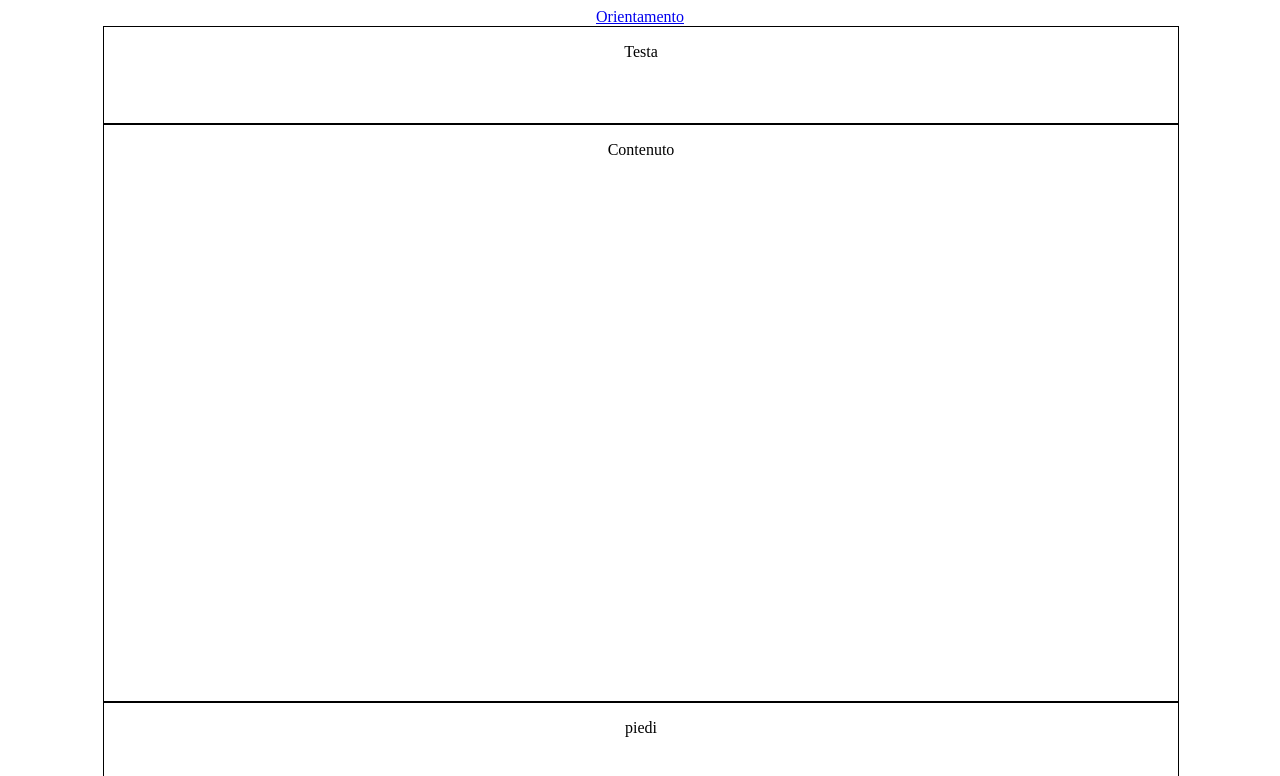
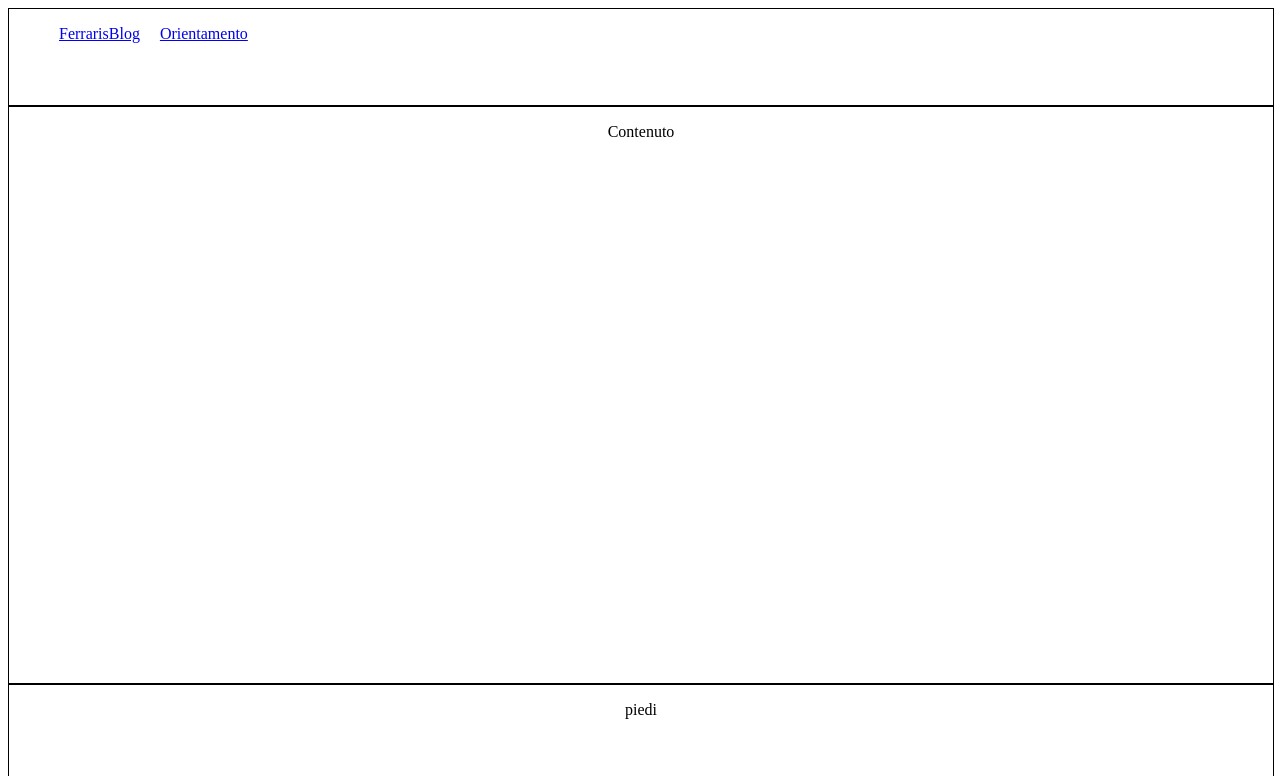
Before and after one commit to code-redmark/FerrarisBlog, a React (Vite) app: page / in a window 1280 px wide. Shown: the top 776 px of the page. Built offline with nearby package versions, Linux system fonts and the light colour scheme.

Commit message:
Fatto il componente Testa che contiene la lista di schede nel sito

```diff
--- a/src/App.css
+++ b/src/App.css
@@ -1,5 +1,5 @@
 #root {
-  width: 85%;
+  width: 100%;
   min-height: 100%;
   margin: 0 auto;
   text-align: center;
--- /dev/null
+++ b/src/componenti/Testa.css
@@ -0,0 +1,16 @@
+ul#ListaTesta {
+    padding-right: 99%;
+    list-style: none;
+}
+
+ul#ListaTesta li {
+    padding: 10px;
+    display: inline;
+}
+
+.Testa {
+    width: 100%;
+    height: 12vh;
+    border: 1px solid black;
+    margin: auto;
+}
--- /dev/null
+++ b/src/componenti/Testa.jsx
@@ -0,0 +1,13 @@
+import { Link } from 'react-router-dom'
+import "./Testa.css"
+
+export default function Testa() {
+    return (
+        <div className='Testa'>
+            <ul id="ListaTesta">
+                <li><Link to="/">FerrarisBlog</Link></li>
+                <li><Link to="/Orientamento">Orientamento</Link></li>
+            </ul>
+        </div>
+    )
+}
--- a/src/pagine/Home.jsx
+++ b/src/pagine/Home.jsx
@@ -1,16 +1,11 @@
 import { Link } from 'react-router-dom'
+import Testa from "../componenti/Testa.jsx"
 import './Pagina.css'
 
 export default function Home() {
     return (
         <main>
-            <div>
-                <Link to="/Orientamento"> Orientamento </Link>
-            </div>
-
-            <div className='Testa'>
-                <p>Testa</p>
-            </div>
+            <Testa></Testa>
 
             <div className='Contenuto'>
                 <p>Contenuto</p>
@@ -20,7 +15,6 @@ export default function Home() {
             <p>piedi</p>
             </div>
 
-
         </main>
 
     )
--- a/src/pagine/Orientamento.jsx
+++ b/src/pagine/Orientamento.jsx
@@ -1,15 +1,11 @@
 import { Link } from 'react-router-dom'
 import './Pagina.css'
+import Testa from '../componenti/Testa'
 
 export default function Orientamento() {
     return (
         <main>
-            <div>
-                <Link to="/"> Torna a home </Link>
-            </div>
-            <div className='Testa'>
-                <p>Testa Orientamento</p>
-            </div>
+            <Testa></Testa>
 
             <div className='Contenuto'>
                 <p>Contenuto Orientamento</p>
--- a/src/pagine/Pagina.css
+++ b/src/pagine/Pagina.css
@@ -1,9 +1,4 @@
-.Testa {
-    width: 100%;
-    height: 12vh;
-    border: 1px solid black;
-    margin: auto;
-}
+
 
 .Piedi {
     width: 100%;
```
Also changed, not shown: 1 other file (tests, documents, lock files or other folders).
